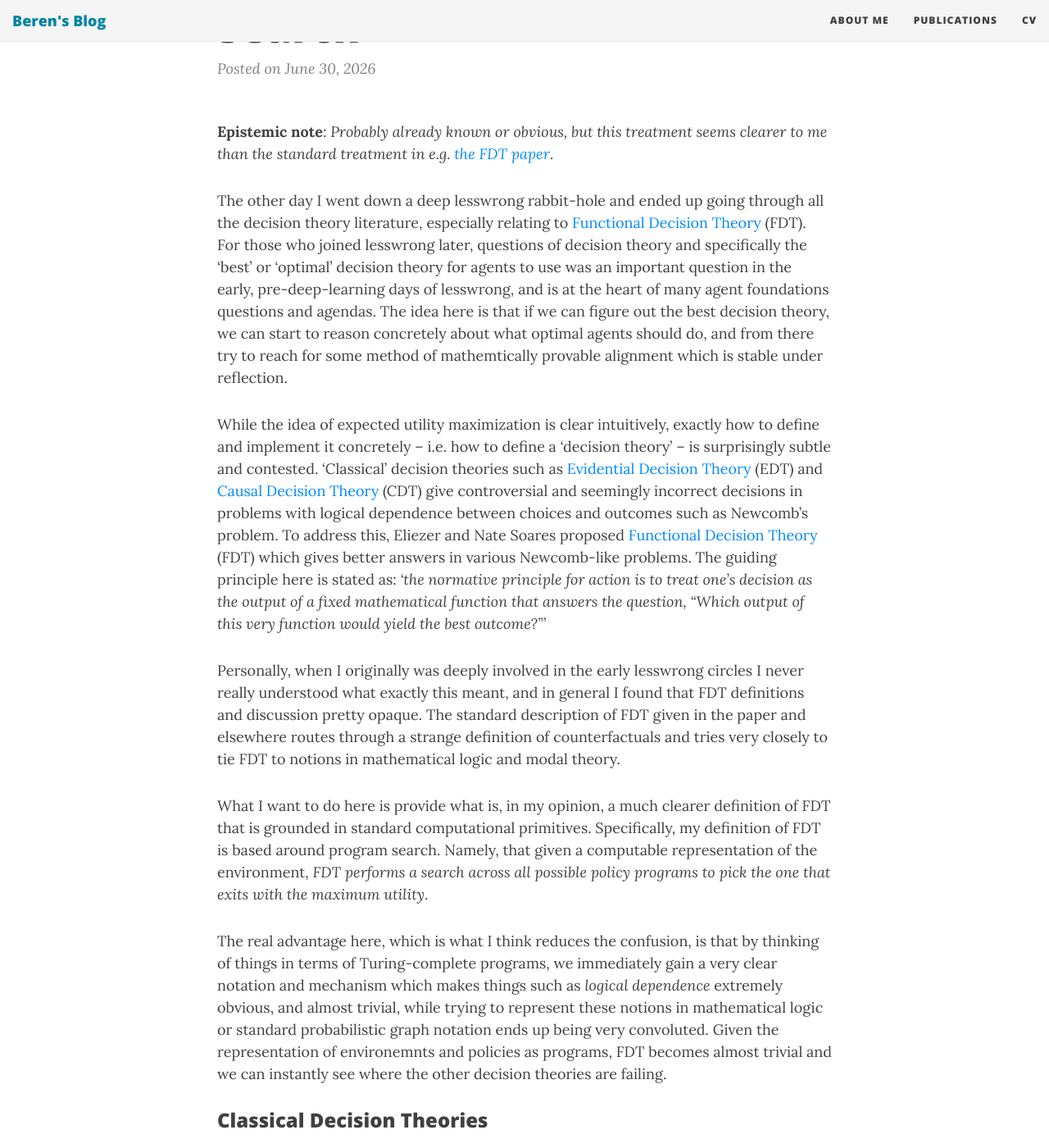
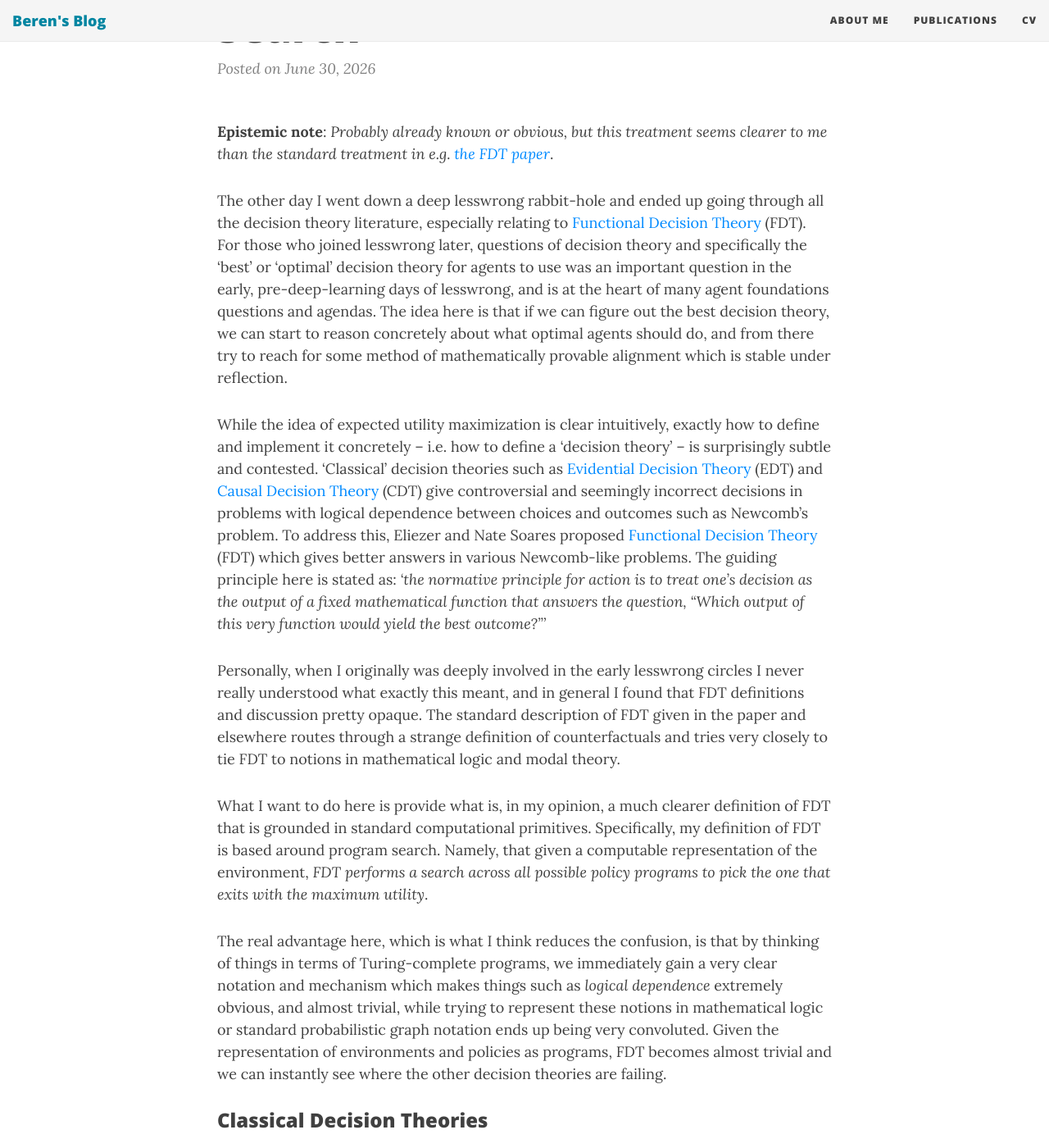
Before and after one commit to BerenMillidge/BerenMillidge.github.io, a Jekyll site: the page built from _posts/2026-06-30-Understanding-Functional-Decision-Theory-as-Program-Search.md, in a window 1280 px wide and 1400 px high, scrolled down 234 px. Shown: the whole window at 82% size. Built offline with Jekyll 4.4.1, drawn with Linux system fonts in a browser that asks for light colours; nearby versions of some CDN libraries; formulas are drawn with MathJax 3; some of the changed text lies outside the part shown.

Commit message:
Update 2026-06-30-Understanding-Functional-Decision-Theory-as-Program-Search.md

```diff
--- a/_posts/2026-06-30-Understanding-Functional-Decision-Theory-as-Program-Search.md
+++ b/_posts/2026-06-30-Understanding-Functional-Decision-Theory-as-Program-Search.md
@@ -5,7 +5,7 @@ title: Understanding Functional Decision Theory as Program Search
 
 **Epistemic note**: *Probably already known or obvious, but this treatment seems clearer to me than the standard treatment in e.g. [the FDT paper](https://arxiv.org/abs/1710.05060)*.
 
-The other day I went down a deep lesswrong rabbit-hole and ended up going through all the decision theory literature, especially relating to [Functional Decision Theory](https://arxiv.org/abs/1710.05060) (FDT). For those who joined lesswrong later, questions of decision theory and specifically the 'best' or 'optimal' decision theory for agents to use was an important question in the early, pre-deep-learning days of lesswrong, and is at the heart of many agent foundations questions and agendas. The idea here is that if we can figure out the best decision theory, we can start to reason concretely about what optimal agents should do, and from there try to reach for some method of mathemtically provable alignment which is stable under reflection.
+The other day I went down a deep lesswrong rabbit-hole and ended up going through all the decision theory literature, especially relating to [Functional Decision Theory](https://arxiv.org/abs/1710.05060) (FDT). For those who joined lesswrong later, questions of decision theory and specifically the 'best' or 'optimal' decision theory for agents to use was an important question in the early, pre-deep-learning days of lesswrong, and is at the heart of many agent foundations questions and agendas. The idea here is that if we can figure out the best decision theory, we can start to reason concretely about what optimal agents should do, and from there try to reach for some method of mathematically provable alignment which is stable under reflection.
 
 While the idea of expected utility maximization is clear intuitively, exactly how to define and implement it concretely -- i.e. how to define a 'decision theory' -- is surprisingly subtle and contested. 'Classical' decision theories such as [Evidential Decision Theory](https://plato.stanford.edu/entries/decision-theory/) (EDT) and [Causal Decision Theory](https://plato.stanford.edu/archives/fall2022/entries/decision-causal/) (CDT) give controversial and seemingly incorrect decisions in problems with logical dependence between choices and outcomes such as Newcomb's problem. To address this, Eliezer and Nate Soares proposed [Functional Decision Theory](https://arxiv.org/abs/1710.05060) (FDT) which gives better answers in various Newcomb-like problems. The guiding principle here is stated as: *'the normative principle for action is to treat one’s decision as the output of a fixed mathematical function that answers the question, “Which output of this very function would yield the best outcome?”'*
 
@@ -13,7 +13,7 @@ Personally, when I originally was deeply involved in the early lesswrong circles
 
 What I want to do here is provide what is, in my opinion, a much clearer definition of FDT that is grounded in standard computational primitives. Specifically, my definition of FDT is based around program search. Namely, that given a computable representation of the environment, *FDT performs a search across all possible policy programs to pick the one that exits with the maximum utility*.
 
-The real advantage here, which is what I think reduces the confusion, is that by thinking of things in terms of Turing-complete programs, we immediately gain a very clear notation and mechanism which makes things such as *logical dependence* extremely obvious, and almost trivial, while trying to represent these notions in mathematical logic or standard probabilistic graph notation ends up being very convoluted. Given the representation of environemnts and policies as programs, FDT becomes almost trivial and we can instantly see where the other decision theories are failing.
+The real advantage here, which is what I think reduces the confusion, is that by thinking of things in terms of Turing-complete programs, we immediately gain a very clear notation and mechanism which makes things such as *logical dependence* extremely obvious, and almost trivial, while trying to represent these notions in mathematical logic or standard probabilistic graph notation ends up being very convoluted. Given the representation of environments and policies as programs, FDT becomes almost trivial and we can instantly see where the other decision theories are failing.
 
 ### Classical Decision Theories
 
@@ -75,7 +75,7 @@ Specifically, we want to reframe the decision theory setting from one of probabi
 
 Given this definition of the environment, a decision procedure becomes a search over programs that maximize expected utility, where the utility is the return value of the environment. Under these definitions, FDT becomes extremely simple to define as the naive unbounded optimization over program space, while CDT and EDT become subsets of FDT that impose restrictions on the kinds of programs they can consider, namely causal graphs and Bayesian graphical models respectively. This approach neatly takes into account all kinds of dependence -- logical, causal, and probabilistic -- in a unified and simple framework, since all are inherent within the correct programmatic description of the environment and the policy.
 
-Mathematically, our framework defines two functions *Env* and *Policy*. *Env* accepts as input a policy and returns a scalar utility value which is computed by the interaction of the environment with the policy (*Env* is thus, mathemtically, a functional*). *Policy* receives as input a sequence of observations from the environment and outputs the relevant actions. Both *Env* and *Policy* can internally implement arbitrary Turing-complete programs. Mathematically, we can formulate our FDT-style decision procedure very simply as just,
+Mathematically, our framework defines two functions *Env* and *Policy*. *Env* accepts as input a policy and returns a scalar utility value which is computed by the interaction of the environment with the policy (*Env* is thus, mathematically, a functional*). *Policy* receives as input a sequence of observations from the environment and outputs the relevant actions. Both *Env* and *Policy* can internally implement arbitrary Turing-complete programs. Mathematically, we can formulate our FDT-style decision procedure very simply as just,
 
 $$
 \begin{aligned}
```
Also changed, not shown: other parts of _posts/2026-06-30-Understanding-Functional-Decision-Theory-as-Program-Search.md (+1 -1 lines).
